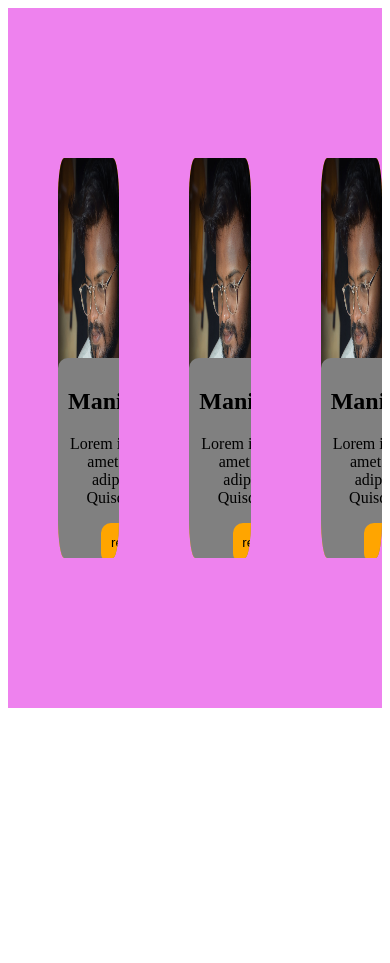
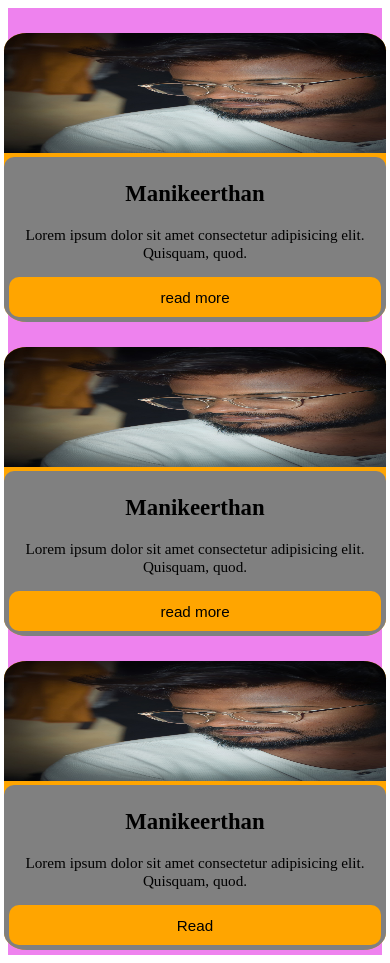
Before and after one commit to Manikeerthan123/grandTest, a plain HTML site: page index.html in a window 390 px wide. Before the commit the page ends 844 px from the top, so only its background shows below. Drawn offline with Linux system fonts and the light colour scheme.

Commit message:
grandtet

```diff
--- a/style.css
+++ b/style.css
@@ -51,15 +51,54 @@ button:hover{
     color: white;
     cursor: pointer;
 }
-.media (max-width: 700px){
-    .container{
+@media (max-width: 900px) {
+    .container {
         flex-direction: column;
         height: auto;
         width: 100%;
         align-items: center;
+        gap: 10px;
+        padding: 10px 0;
     }
-    .card{
-        margin-left: 0px;
+    .card {
+        margin-left: 0;
         margin-top: 20px;
+        width: 90vw;
+        max-width: 350px;
+        height: auto;
+    }
+    img {
+        height: 200px;
+    }
+    .content {
+        position: static;
+        height: auto;
+        border-radius: 10px;
+        top: unset;
+        left: unset;
     }
 }
+
+@media (max-width: 500px) {
+    .container {
+        padding: 5px 0;
+        gap: 5px;
+    }
+    .card {
+        width: 98vw;
+        max-width: 99vw;
+        border-radius: 6%;
+    }
+    img {
+        height: 120px;
+    }
+    .content {
+        padding: 5px;
+        font-size: 0.95em;
+    }
+    button {
+        width: 100%;
+        min-width: 60px;
+        font-size: 1em;
+    }
+}
```
Also changed, not shown: index.html (+1 -0 lines).
